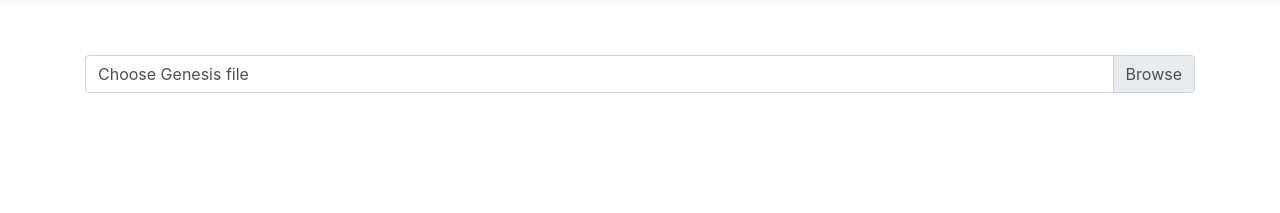
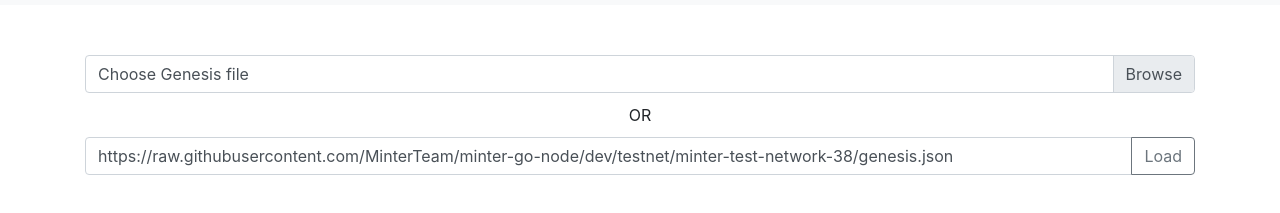
Before and after one commit to MinterTeam/minter-genesis-viewer, a plain HTML site: page index.html in a window 1280 px wide. Shown: the part 51-264 px from the top of the page. Drawn offline with nearby package versions, Linux system fonts and the light colour scheme.

Commit message:
Add option to load from url

```diff
--- a/index.html
+++ b/index.html
@@ -21,10 +21,20 @@
     </div>
 </nav>
 <div id="app" class="container">
-    <div v-if="!genesis" class="custom-file">
-        <input type="file" class="custom-file-input" @change="loadTextFromFile" id="genesisFile">
-        <label class="custom-file-label" for="genesisFile">Choose Genesis file</label>
+    <div v-if="!genesis" >
+        <div class="custom-file">
+            <input type="file" class="custom-file-input" @change="loadTextFromFile" id="genesisFile">
+            <label class="custom-file-label" for="genesisFile">Choose Genesis file</label>
+        </div>
+        <div class="text-center" style="padding: 10px 0;">OR</div>
+        <div class="input-group mb-3">
+            <input v-model="genesisUrl" type="text" class="form-control" placeholder="Enter Genesis URL" aria-label="Enter Genesis URL" aria-describedby="button-addon2">
+            <div class="input-group-append">
+                <button class="btn btn-outline-secondary" @click.prevent="loadFromUrl()" type="button" id="button-addon2">Load</button>
+            </div>
+        </div>
     </div>
+
 
     <div v-if="genesis">
         <h3>General info</h3>
@@ -104,11 +114,13 @@
 </div>
 <script src="https://cdn.jsdelivr.net/npm/vue"></script>
 <script src="https://cdnjs.cloudflare.com/ajax/libs/bignumber.js/8.1.1/bignumber.min.js"></script>
+<script src="https://unpkg.com/axios/dist/axios.min.js"></script>
 <script>
     new Vue({
         el: '#app',
         data: {
-            genesis: ''
+            genesis: '',
+            genesisUrl: 'https://raw.githubusercontent.com/MinterTeam/minter-go-node/dev/testnet/minter-test-network-38/genesis.json'
         },
         methods: {
             loadTextFromFile(ev) {
@@ -121,6 +133,9 @@
             pipToBip(pip) {
                 let value = new BigNumber(pip);
                 return value.dividedBy(new BigNumber('1e18')).toFixed(18)
+            },
+            loadFromUrl() {
+                axios.get(this.genesisUrl).then(response => this.genesis = response.data).catch(e => alert(e));
             }
         }
     })
```
